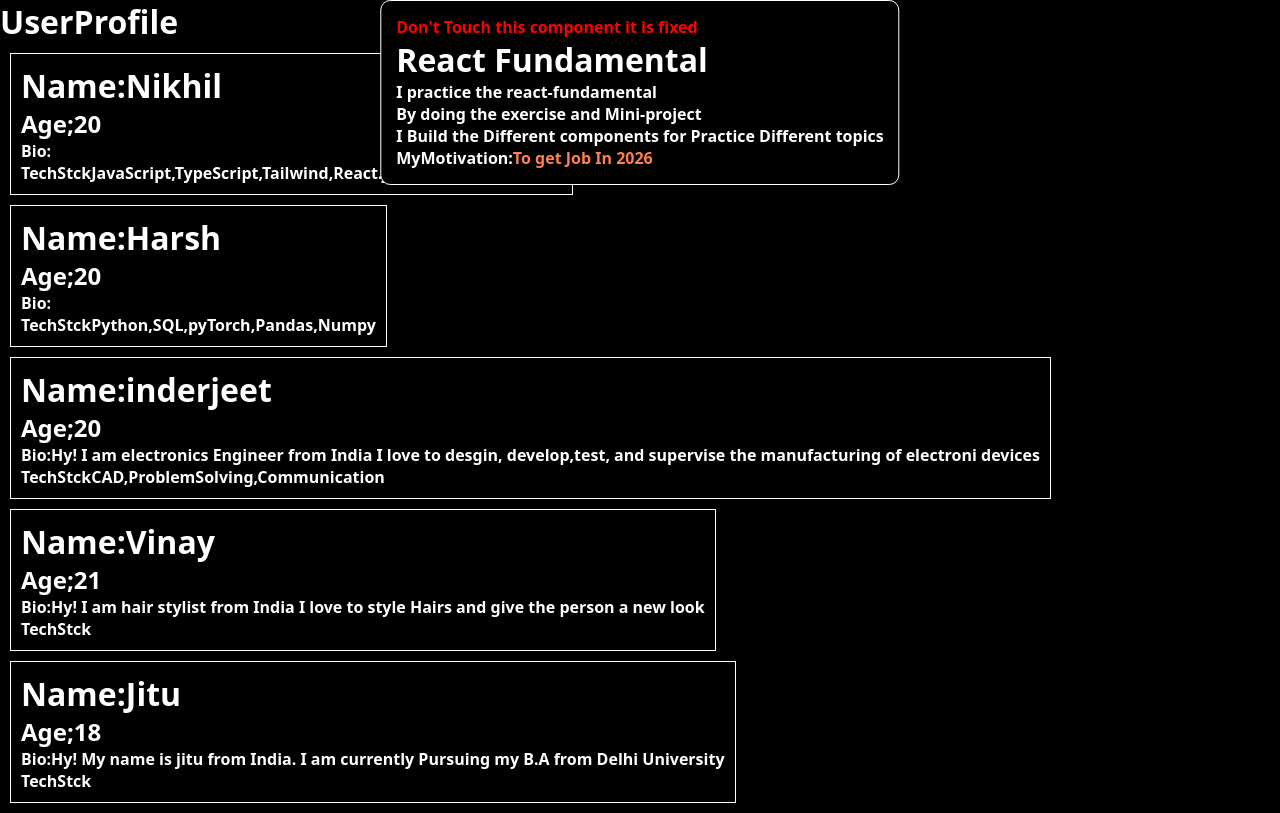
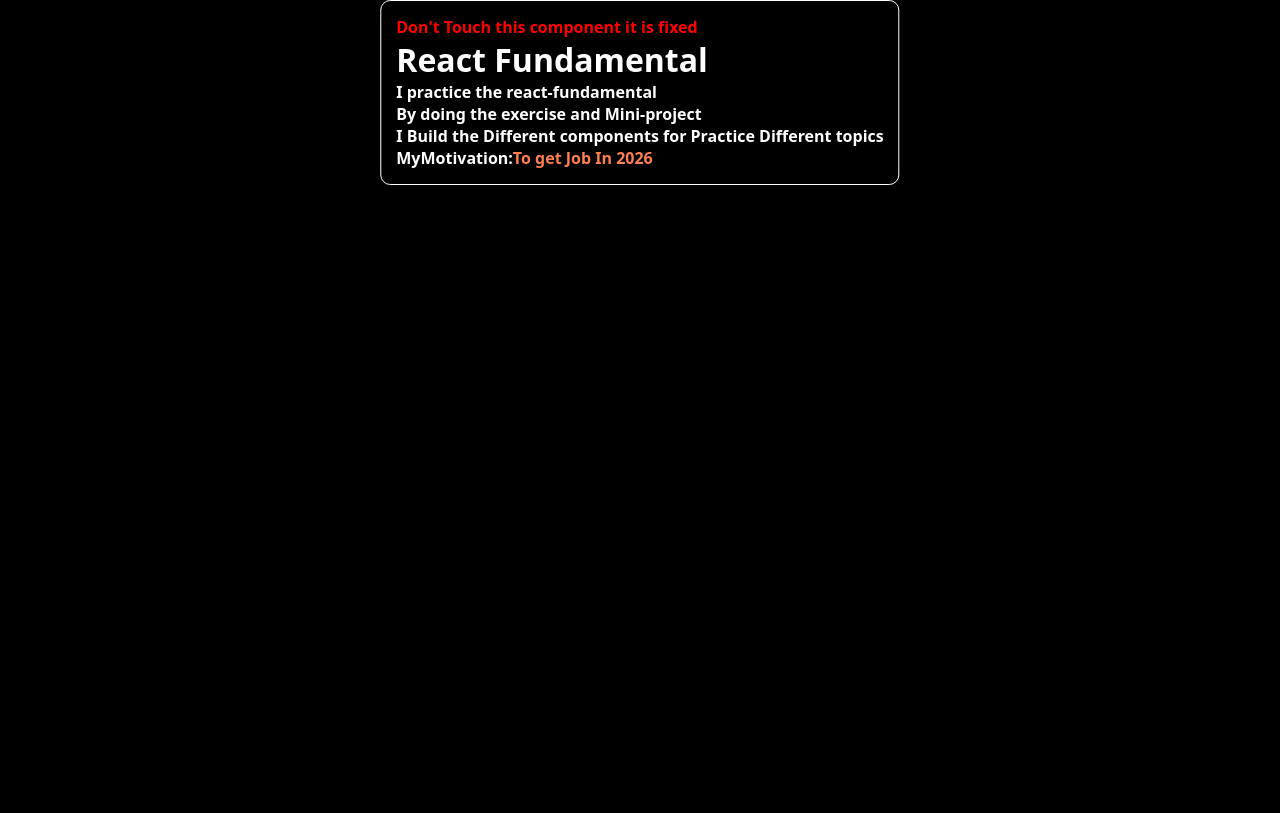
Before and after one commit to nikhildev-webapp/ReactFundamentals, a React (Vite) app: page / in a window 1280 px wide. Built offline with nearby package versions, Linux system fonts and the light colour scheme.

Commit message:
remove-unnecssary-components

```diff
--- a/src/App.jsx
+++ b/src/App.jsx
@@ -9,7 +9,7 @@ function App() {
     <>
       <ExerciseComponent />
       {/* Add your exercise component here⬇️*/}
-      <UserProfile/>
+
     </>
   )
 }
```
